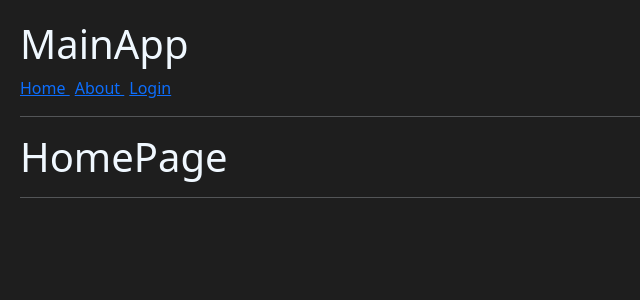
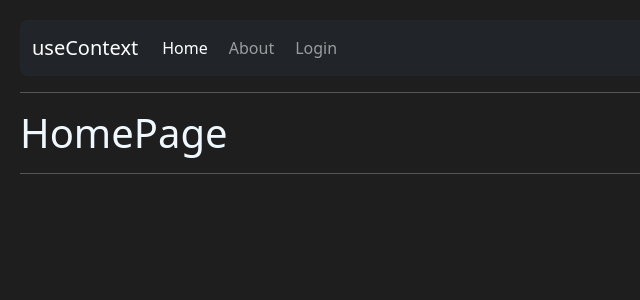
Before and after one commit to sebaswing/react_05_hook_app, a React (Vite) app in the folder hook_app/: page / in a window 1280 px wide. Shown: the top 300 px of the page, without its empty margins (0-640 px from the left). Built offline with nearby package versions, Linux system fonts and the light colour scheme.

Commit message:
add navbar and navegation features

```diff
--- a/hook_app/src/09-useContext/MainApp.jsx
+++ b/hook_app/src/09-useContext/MainApp.jsx
@@ -7,7 +7,7 @@ import { NavBar } from './NavBar'
 export const MainApp = () => {
   return (
     <>
-        <h1> MainApp</h1>
+        {/* <h1> MainApp</h1> */}
           <NavBar/>
         <hr/>
 
--- a/hook_app/src/09-useContext/NavBar.jsx
+++ b/hook_app/src/09-useContext/NavBar.jsx
@@ -1,13 +1,44 @@
 import React from 'react'
-import { Link } from 'react-router-dom'
+import { Link,NavLink } from 'react-router-dom'
 
 export const NavBar = () => {
   return (
-    <>
-        <Link to="/">Home </Link>
-        <Link to="/about">About </Link>
-        <Link to="/login">Login </Link>
-    </>
+    // <>
+    //     <Link to="/">Home </Link>
+    //     <Link to="/about">About </Link>
+    //     <Link to="/login">Login </Link>
+    // </>
+
+    <nav className="navbar navbar-expand-lg navbar-dark bg-dark rounded-3">
+        <div className="container-fluid">
+
+            <Link className="navbar-brand" to="/">useContext</Link>
+
+            <div className="collapse navbar-collapse" id="navbarNav">
+            <ul className="navbar-nav">
+
+                <NavLink
+                    className={({isActive})=>`nav-link ${isActive? 'active':''}`}
+                    to="/">
+                    Home
+                </NavLink>
+
+                <NavLink
+                    className={({isActive})=>`nav-link ${isActive? 'active':''}`}
+                    to="about">
+                    About
+                </NavLink>
+
+                <NavLink
+                    className={({isActive})=>`nav-link ${isActive? 'active':''}`}
+                    to="login">
+                    Login
+                </NavLink>
+
+            </ul>
+            </div>
+        </div>
+    </nav>
 
   )
 }
```
